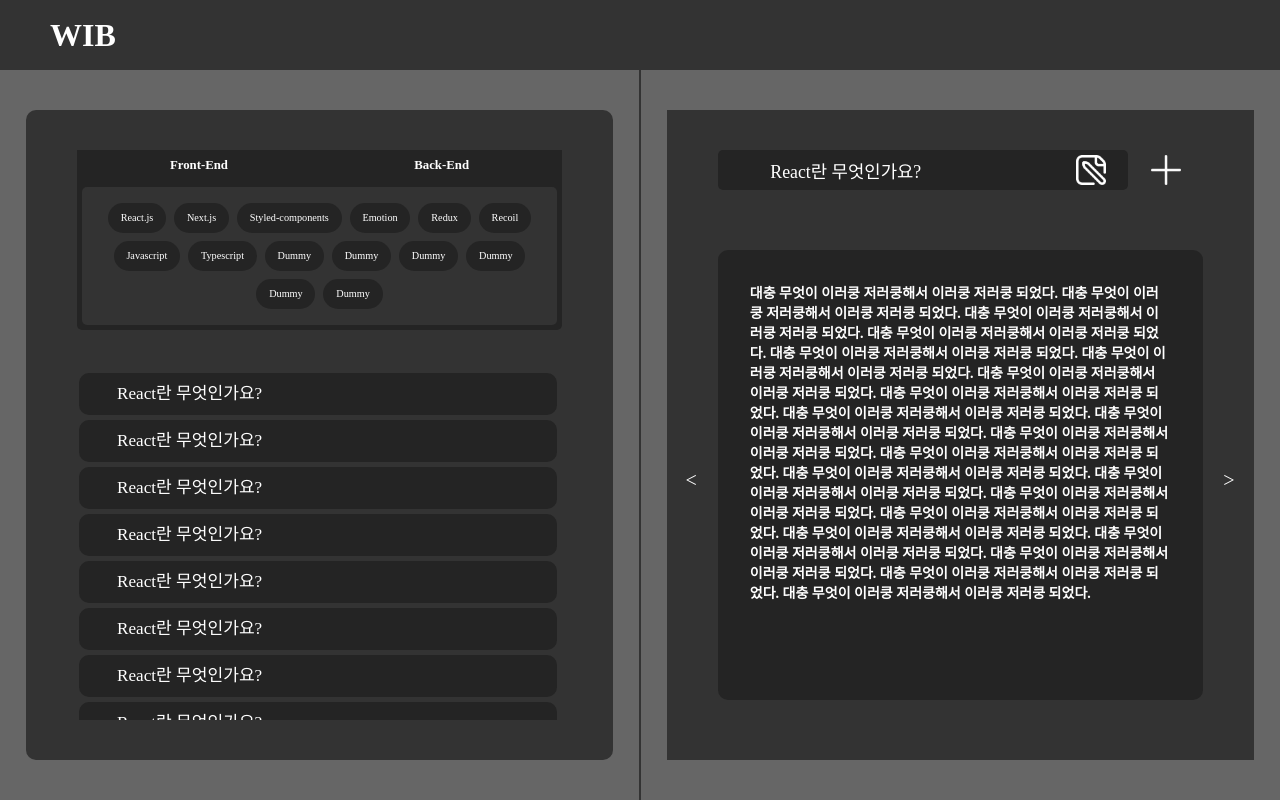
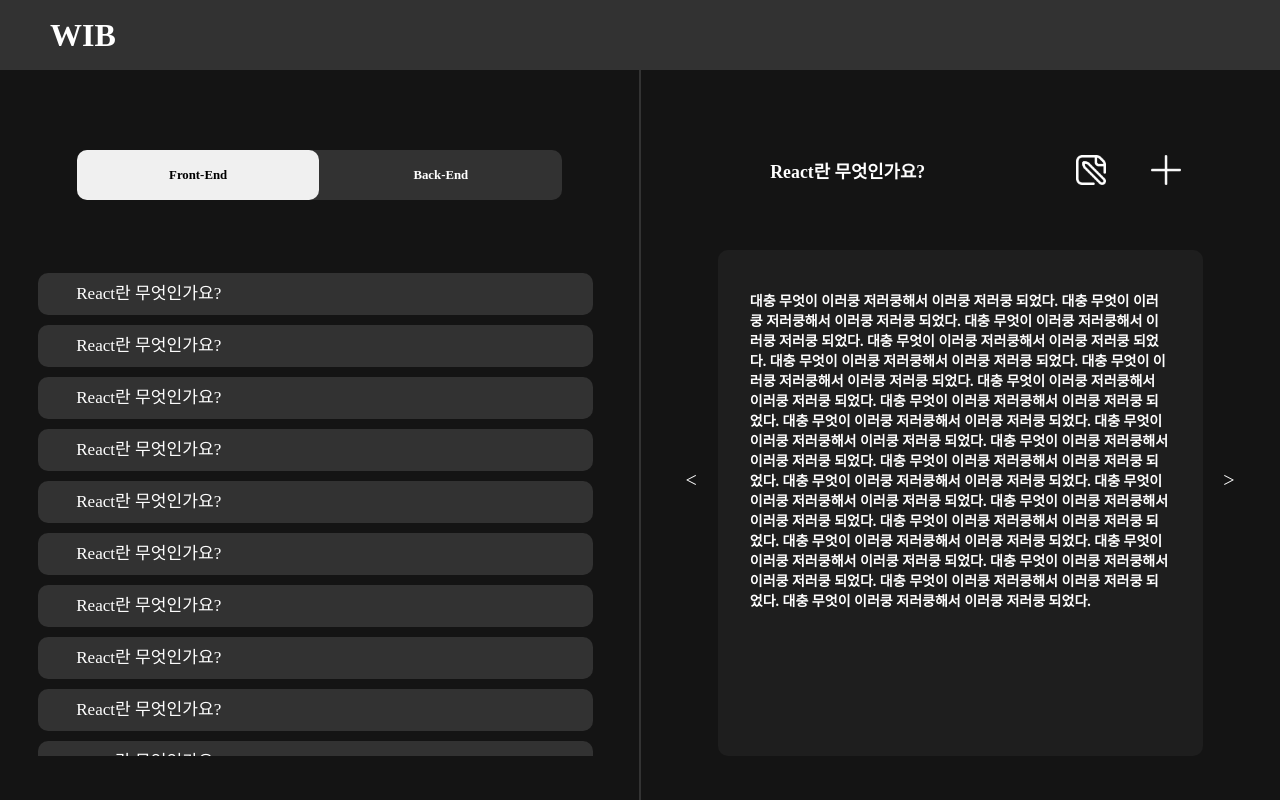
Before and after one commit to Team-WIB/WIB_front, a Next.js app: page / in a window 1280 px wide. Built offline with nearby package versions, Linux system fonts and the light colour scheme.

Commit message:
modify style

```diff
--- a/components/Header/style.ts
+++ b/components/Header/style.ts
@@ -3,7 +3,7 @@
 export const Positioner = css`
     width: 100%;
     height: 70px;
-    background-color: rgb(51, 51, 51);
+    background-color: rgb(50, 50, 50);
 `
 
 export const HeaderText = css`
--- a/components/Main/Left/Filter/Filter.tsx
+++ b/components/Main/Left/Filter/Filter.tsx
@@ -1,29 +1,14 @@
 /** @jsxImportSource @emotion/react */
-import FilterIcon from "./FilterIcon/FilterIcon"
 import * as S from "./style"
+
+import React, { useState } from "react";
 
 export default function Filter() {
   return (
     <div css={S.Positioner}>
       <div css={S.MojorFilter}>
-            <div>Front-End</div>
+        <div css={S.ClickedFilter}>Front-End</div>
         <div>Back-End</div>
-        </div>
-        <div css={S.DetailFilter}>
-          <FilterIcon name="React.js" />
-          <FilterIcon name="Next.js" />
-          <FilterIcon name="Styled-components"/>
-          <FilterIcon name="Emotion"/>
-          <FilterIcon name="Redux" />
-          <FilterIcon name="Recoil"/>
-          <FilterIcon name="Javascript"/>
-          <FilterIcon name="Typescript"/>
-          <FilterIcon name="Dummy"/>
-          <FilterIcon name="Dummy"/>
-          <FilterIcon name="Dummy"/>
-          <FilterIcon name="Dummy"/>
-          <FilterIcon name="Dummy"/>
-          <FilterIcon name="Dummy"/>
       </div>
     </div>
   )
--- a/components/Main/Left/Filter/FilterIcon/FilterIcon.tsx
+++ /dev/null
@@ -1,10 +0,0 @@
-/** @jsxImportSource @emotion/react */
-import * as S from "./style"
-
-export default function FilterIcon(props: any) {
-    return (
-      <div css={S.Positioner}>
-        {props.name}
-      </div>
-    )
-}
--- a/components/Main/Left/Filter/FilterIcon/style.ts
+++ /dev/null
@@ -1,12 +0,0 @@
-import { css } from "@emotion/react";
-
-export const Positioner = css`
-    height: 30px;
-    padding: 0vh 1vw 0vh 1vw;
-    text-align: center;
-    line-height: 30px;
-    border-radius: 30px;
-    background-color: rgb(36, 36, 36);
-    color: white;
-    font-size: 0.8vw;
-`
--- a/components/Main/Left/Filter/style.ts
+++ b/components/Main/Left/Filter/style.ts
@@ -2,35 +2,34 @@
 
 export const Positioner = css`
     width: calc(100% - 8vw);
-    height: calc(40% - 10vh);
+    height: calc(20% - 10vh);
     margin: 5vh 4vw 5vh 4vw;
     border-radius: 5px;
-    background-color: rgb(36, 36, 36);
 `
 
 export const MojorFilter = css`
     width: 100%;
-    height: 17.5%;
+    height: 100%;
+    border-radius: 10px;
     display: flex;
     flex-direction: row;
     align-items: center;
     justify-content: space-around;
-    color: white;
     font-size: 1vw;
     font-weight: bold;
-    background-color: rgb(36, 36, 36);
+    color: white;
+    background-color: rgb(50, 50, 50);
+    div{
+        width: 50%;
+        height: 100%;
+        border-radius: 10px;
+        display: flex;
+        justify-content: center;
+        align-items: center;
+    }
 `
 
-export const DetailFilter = css`
-    width: calc(100% - 10px);
-    height: calc(100% - 17.5% - 10px);
-    padding: 1rem;
-    margin: 5px;
-    border-radius: 5px;
-    background-color: rgb(51, 51, 51);
-    display: flex;
-    flex-wrap: wrap;
-    justify-content: center;
-    align-content: space-around;
-    gap: 0.5rem;
+export const ClickedFilter = css`
+    color: black;
+    background-color: rgb(240, 240, 240);
 `
--- a/components/Main/Left/List/ListItem/style.ts
+++ b/components/Main/Left/List/ListItem/style.ts
@@ -4,9 +4,9 @@
     width: calc(100% - 8px);
     line-height: calc(10px + 2.5vw);
     padding-left: calc(25px + 1vw);
-    margin: 2.5px;
+    margin: 5px 0px 5px 0px;
     border-radius: 10px;
-    background-color: rgb(36, 36, 36);
+    background-color: rgb(50, 50, 50);
     font-size: calc(7.5px + 0.75vw);
     color: white;
 `
--- a/components/Main/Left/List/style.ts
+++ b/components/Main/Left/List/style.ts
@@ -1,9 +1,9 @@
 import { css } from "@emotion/react";
 
 export const Positioner = css`
-    width: calc(100% - 8vw);
-    height: calc(60% - 5vh);
-    margin: 0vh 4vw 5vh 4vw;
+    width: calc(100% - 2vw);
+    height: calc(80% - 4vh);
+    margin: 3.5vh 1vw 0.5vh 1vw;
     display: flex;
     flex-direction: column;
     overflow-y: scroll;
--- a/components/Main/Left/style.ts
+++ b/components/Main/Left/style.ts
@@ -4,8 +4,6 @@
     width: calc(100% - 4vw);
     height: calc(100% - 10vh);
     margin: 5vh 2vw 5vh 2vw;
-    border-radius: 10px;
-    background-color: rgb(51, 51, 51);
     display: flex;
     flex-direction: column;
 `
--- a/components/Main/Right/SelectItem/style.ts
+++ b/components/Main/Right/SelectItem/style.ts
@@ -10,8 +10,7 @@
 
 export const Positioner2 = css`
     width: calc(100% - 75px);
-    border-radius: 5px;
-    background-color: rgb(36, 36, 36);
+    font-weight: bold;
     display: flex;
     flex-direction: row;
 `
--- a/components/Main/Right/SelectWrite/style.ts
+++ b/components/Main/Right/SelectWrite/style.ts
@@ -2,17 +2,17 @@
 
 export const Positioner = css`
     width: calc(100% - 8vw);
-    height: calc(100% - 70px);
+    height: calc(100% - 3vh);
     border-radius: 10px;
-    margin: 2.5vh 4vw 7.5vh 4vw;
-    background-color: rgb(36, 36, 36);
+    margin: 2.5vh 4vw 0.5vh 4vw;
+    background-color: rgb(30, 30, 30);
     overflow-y: hidden;
 `
 
 export const LookingWrite = css`
     width: calc(100% - 5vw);
-    height: calc(100% - 5vw);
-    margin: 2.5vw;
+    height: calc(100% - 10vh);
+    margin: 5vh 2.5vw 5vh 2.5vw;
     font-size: calc(2.5px + 0.9vw);
     font-weight: bold;
     color: white;
--- a/components/Main/Right/style.ts
+++ b/components/Main/Right/style.ts
@@ -4,7 +4,6 @@
     width: calc(100% - 4vw);
     height: calc(100% - 10vh);
     margin: 5vh 2vw 5vh 2vw;
-    background-color: rgb(51, 51, 51);
     display: flex;
     flex-direction: column;
 `
--- a/components/Main/style.ts
+++ b/components/Main/style.ts
@@ -3,7 +3,7 @@
 export const BackGround = css`
     width: 100%;
     height: calc(100vh - 70px);
-    background-color: rgb(102, 102, 102);
+    background-color: rgb(20, 20, 20);
 `
 
 export const Left = css`
```
Lines whose indentation alone changed are shown as unchanged.
